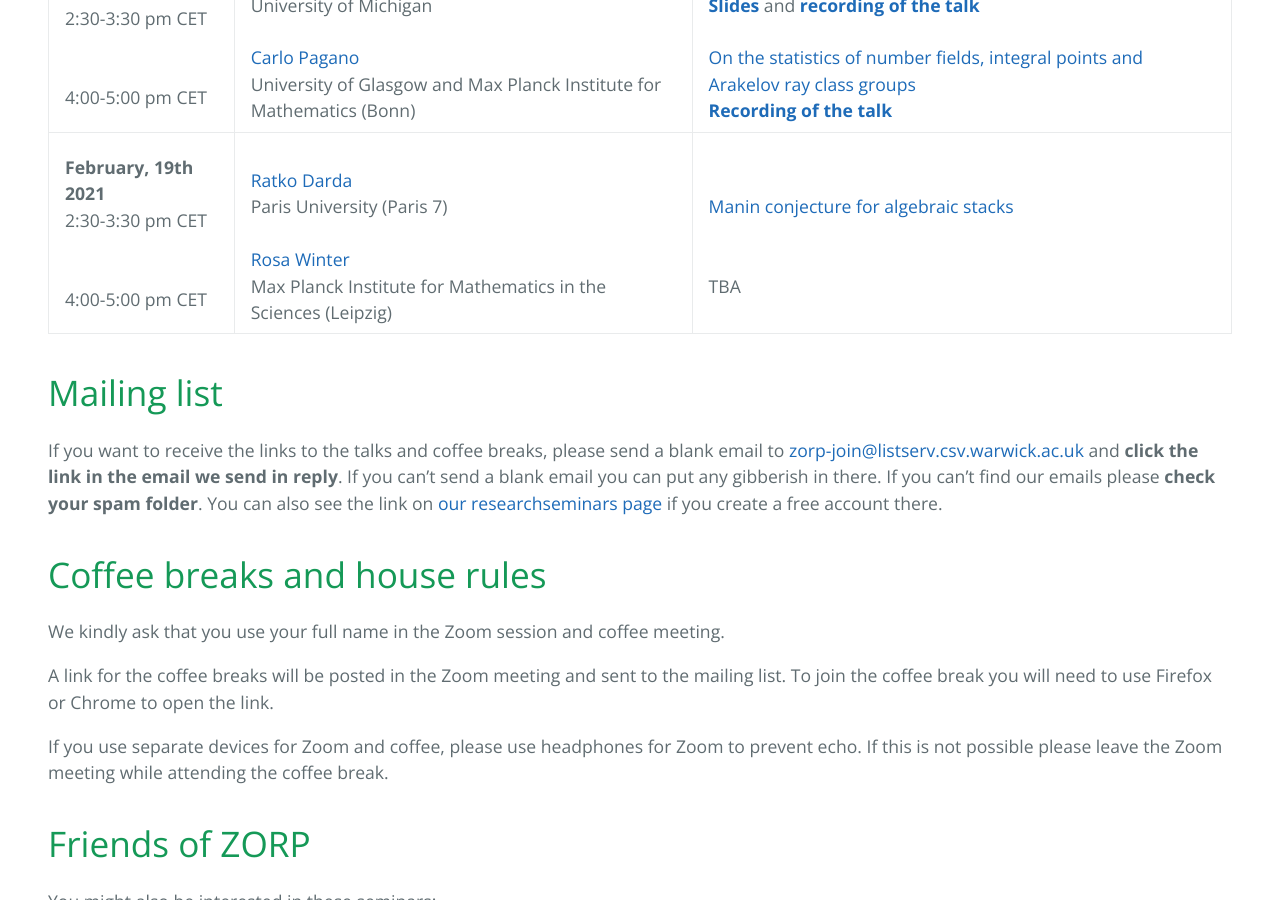
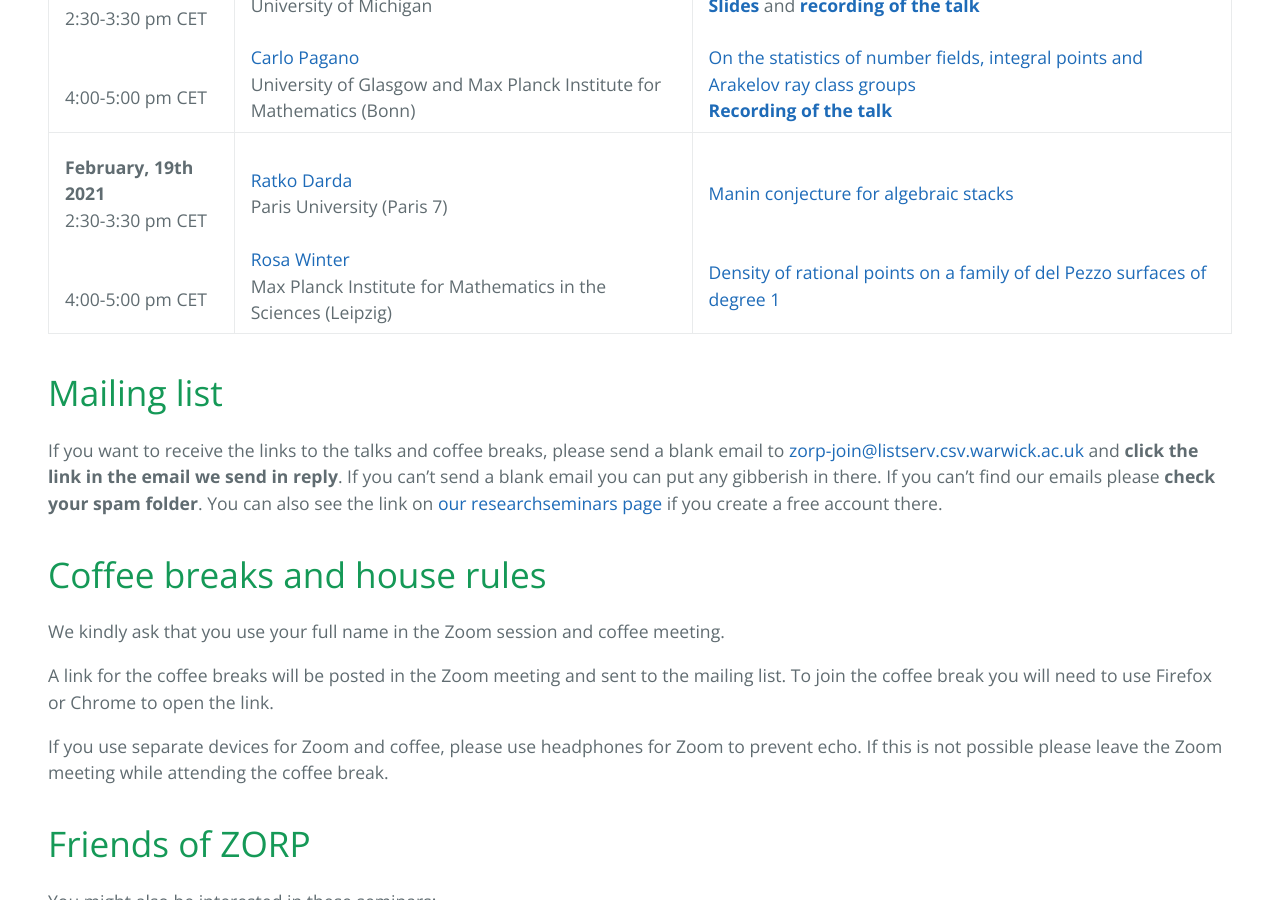
Before and after one commit to zoom-on-rational-points/zoom-on-rational-points.github.io, a Jekyll site: the page built from index.md, in a window 1280 px wide and 900 px high, scrolled down 1143 px. Built offline with Jekyll 4.4.1, drawn with Linux system fonts in a browser that asks for light colours; our own code applies the rules of GitHub Pages for plain Markdown files.

Commit message:
Update index.md

```diff
--- a/index.md
+++ b/index.md
@@ -15,7 +15,7 @@ The seminar meets on one Friday every month with two talks, at **2:30-3:30 pm  P
 |:------------|:--------------|:------|
 | **December 11th, 2020** <br>2:30-3:30 pm CET <br><br> <br> 4:00-5:00 pm CET <br>| <br><a href="https://www.imo.universite-paris-saclay.fr/~colliot/">Jean-Louis Colliot-Thélène</a> <br> CNRS and Paris-Saclay University (Orsay) <br><br>  <a href="https://www.math.wisc.edu/~ellenber/"> Jordan Ellenberg </a> <br> UW Madison| <br><a href="https://zoom-on-rational-points.github.io/abstractCT">Jumps in the rank of the Mordell-Weil group</a> / <a href="https://zoom-on-rational-points.github.io/resumeCT">Sauts du rang du groupe de Mordell-Weil</a> <br><a href="slidesCT.pdf" style="font-weight:bold">Slides</a> (in French) and <a href="https://www.youtube.com/watch?v=BMyr5qWhbhg&t=38s&ab_channel=EfthymiosSofos" style="font-weight:bold">recording of the talk</a><br><br><a href="https://zoom-on-rational-points.github.io/abstractJE">Some questions around counting rational points on stacks</a><br><a href="slidesJE.pdf" style="font-weight:bold">Slides</a> and <a href="https://www.youtube.com/watch?v=lQ9vtUhit_Y&ab_channel=EfthymiosSofos" style="font-weight:bold">recording of the talk</a>|
 | **January 15th, 2021** <br>2:30-3:30 pm CET <br><br> <br> 4:00-5:00 pm CET <br>| <br><a href ="http://www-personal.umich.edu/~ytchan/">Stephanie Chan</a> <br> University of Michigan <br><br>  <a href="http://guests.mpim-bonn.mpg.de/carlo.pagano90/"> Carlo Pagano </a> <br> University of Glasgow and Max Planck Institute for Mathematics (Bonn)| <br><a href="https://zoom-on-rational-points.github.io/abstractSC">A density of ramified primes</a><br><a href="slidesSC.pdf" style="font-weight:bold">Slides</a> and <a href="https://www.youtube.com/watch?v=NRguyZeohFU" style="font-weight:bold">recording of the talk</a><br><br><a href="https://zoom-on-rational-points.github.io/abstractCP">On the statistics of number fields, integral points and Arakelov ray class groups</a><br><a href="https://www.youtube.com/watch?v=bOaQY5jOarw&t=12s" style="font-weight:bold">Recording of the talk</a>|
-| **February, 19th 2021** <br>2:30-3:30 pm CET <br><br> <br> 4:00-5:00 pm CET <br>| <br><a href ="https://webusers.imj-prg.fr/ratko.darda">Ratko Darda</a> <br> Paris University (Paris 7) <br><br>   <a href="https://personal-homepages.mis.mpg.de/winter/">Rosa Winter</a> <br>Max Planck Institute for Mathematics in the Sciences (Leipzig) | <br><a href="https://zoom-on-rational-points.github.io/abstractRD">Manin conjecture for algebraic stacks</a><br><br><br>TBA<br>|
+| **February, 19th 2021** <br>2:30-3:30 pm CET <br><br> <br> 4:00-5:00 pm CET <br>| <br><a href ="https://webusers.imj-prg.fr/ratko.darda">Ratko Darda</a> <br> Paris University (Paris 7) <br><br>   <a href="https://personal-homepages.mis.mpg.de/winter/">Rosa Winter</a> <br>Max Planck Institute for Mathematics in the Sciences (Leipzig) | <br><a href="https://zoom-on-rational-points.github.io/abstractRD">Manin conjecture for algebraic stacks</a><br><br><br><a href="https://zoom-on-rational-points.github.io/abstractRW">Density of rational points on a family of del Pezzo surfaces of degree 1</a><br>|
 
 
 # Mailing list
```
